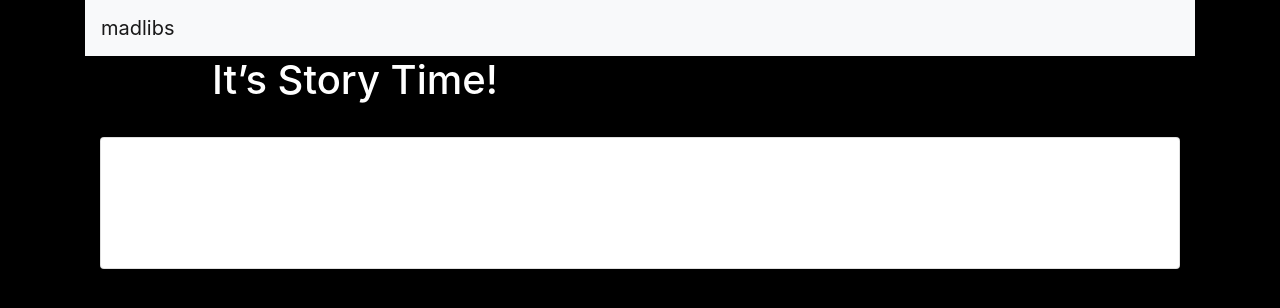
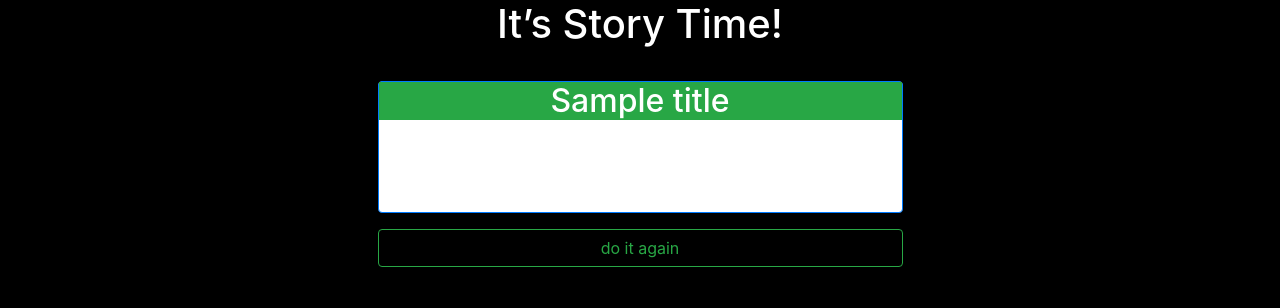
Before and after one commit to kingtor69/flask-madlibs, a Flask app: template templates/story.html in a window 1280 px wide. Shown: the top 308 px of the page. Run offline with Flask 2, Linux system fonts and the light colour scheme; the template is opened without the code that fills it: most values are stand-ins (such as "Sample title", 1, 10 or a date in 2020); some libraries are stand-ins or nearby versions.

Commit message:
DID ITgit add .!

```diff
--- a/app.py
+++ b/app.py
@@ -27,6 +27,7 @@ def get_words():
 	if chosen_title == "random":
 		story_dic = choice(storylist)
 		for key in story_dic:
+			chosen_title = key
 			chosen_story = story_dic[key]
 	else:
 		for story in storylist:
@@ -52,6 +53,10 @@ def write_story():
 	for story in storylist:
 		if chosen_title in story:
 			chosen_story = story[chosen_title]
-			return render_template("story.html", finished_story = chosen_story.generate(answers))
+			answers = {}
+			for query in request.args:
+				answers[query] = request.args[query]
+			title_story = chosen_story.generate(answers)
+			return render_template("story.html", title = title_story[0], finished_story = title_story[1])
 
 	return render_template("error.html", error = "couldn't find the story in write_story.", chosen_story = chosen_story, chosen_title = chosen_title, kicker = "dangit!")
--- a/stories.py
+++ b/stories.py
@@ -15,11 +15,12 @@ class Story:
         'I love to eat a good mango.'
     """
 
-    def __init__(self, words, text):
+    def __init__(self, words, text, title):
         """Create story with words and template text."""
 
         self.prompts = words
         self.template = text
+        self.title = title
 
     def generate(self, answers):
         """Substitute answers into text."""
@@ -31,24 +32,28 @@ class Story:
             title = title.replace("{" + key + "}", val)
             text = text.replace("{" + key + "}", val)
 
-        return [title, text]
+        return [title.title(), text]
 
 # Here's a story to get you started
+# title added by Tor
 once_upon_a_time = Story(
     ["place", "noun", "verb", "adjective", "plural_noun"],
-    """Once upon a time in a long-ago {place}, there lived a large {adjective} {noun}. It loved to {verb} {plural_noun}."""
+    """Once upon a time in a long-ago {place}, there lived a large {adjective} {noun}. It loved to {verb} {plural_noun}.""",
+    "once upon a time"
     )
 
 # subsequent stories and storylist written by Tor
 
 the_lonliest = Story(
     ['proper_name', 'noun', 'adjective', 'day_of_week', 'place', 'game', 'adverb', 'past_tense_verb', 'plural_noun', 'beverage'],
-    """{proper_name} was a {noun} and they was very, very sad because they didn't have any friends. Or not any they could think of right now. On one particularly {adjective} {day_of_week}, {proper_name} decided it was past time to make a friend, so of {pronoun} went to the {place} for a game of {game}. Everyone had said that was the best way to make new friends. It was a very {adverb} round of {game} and everyone {verb}ed a lot. {pronoun.capitalize()} did meet a lot of interesting {plural_noun}, but at the end of the game, no one wanted to go to the {place} with {proper_name} for a {beverage}. And so the lonely {noun} went home, even lonlier than before."""
+    """{proper_name} was a {noun} and they was very, very sad because they didn't have any friends. Or not any they could think of right now. On one particularly {adjective} {day_of_week}, {proper_name} decided it was past time to make a friend, so of they went to the {place} for a game of {game}. Everyone had said that was the best way to make new friends. It was a very {adverb} round of {game} and everyone {verb}ed a lot. They did meet a lot of interesting {plural_noun}, but at the end of the game, no one wanted to go to the {place} with {proper_name} for a {beverage}. And so the lonely {noun} went home, even lonlier than before.""",
+    "the lonliest {noun}"
     )
 
 day_in_the_life = Story(
     ['adverb', 'adjective', 'day_of_week', 'adjective__', 'proper_noun', 'verb', 'place', 'adjective_', 'animal', 'verb', 'noun', 'noun_'],
-    """On a {adverb} {adjective} {day_of_week}, {proper_noun} was {verb}ing their way to the {place}. When they got there, they were very {adjective_} to find a {animal} there, and even more surprised when the {animal} {verb}ed a {noun} right off the {noun_}. """
+    """On a {adverb} {adjective} {day_of_week}, {proper_noun} was {verb}ing their way to the {place}. When they got there, they were very {adjective_} to find a {animal} there, and even more surprised when the {animal} {verb}ed a {noun} right off the {noun_}. """,
+    "a {adjective} day"
     )
 
 
--- a/templates/base.html
+++ b/templates/base.html
@@ -33,48 +33,9 @@
 
 <body>
   <div class="container">
-    <nav class="navbar navbar-expand-lg navbar-light bg-light sticky-top">
-      <a class="navbar-brand" href="#">madlibs</a>
-      <button class="navbar-toggler" type="button" data-toggle="collapse" data-target="#navbarSupportedContent" aria-controls="navbarSupportedContent" aria-expanded="false" aria-label="Toggle navigation">
-        <span class="navbar-toggler-icon"></span>
-      </button>
-      <div class="collapse navbar-collapse" id="navbarSupportedContent">
-        <!--         <ul class="navbar-nav mr-auto">
-          <li class="nav-item active">
-            <a class="nav-link" href="#">Top <span class="sr-only">(current)</span></a>
-          </li>
-          <li class="nav-item">
-            <a class="nav-link" href="previousuniturl">previous unit</a>
-          </li>
-          <li class="nav-item">
-            <a class="nav-link" href="nextuniturl">next unit</a>
-          </li>
-          <li class="nav-item dropdown">
-            <a class="nav-link dropdown-toggle" href="#" id="navbarDropdown" role="button" data-toggle="dropdown" aria-haspopup="true" aria-expanded="false">
-              this.contents
-            </a>
-            <div class="dropdown-menu" aria-labelledby="navbarDropdown">
-              <a class="dropdown-item" href="#unit-1">unit.1 subunit1</a>
-              <a class="dropdown-item" href="#unit-2">unit.2 subunit2</a>
-              <a class="dropdown-item" href="#unit-3">unit.3 subunit3</a>
-              <a class="dropdown-item" href="#unit-4">unit.4 subunit4</a>
-              <div class="dropdown-divider"></div>
-              <a class="dropdown-item" href="#">back to top</a>
-            </div>
-          </li> -->
-        <!-- <li class="nav-item">
-  <a class="nav-link disabled" href="#">Disabled</a>
-</li> -->
-        </ul>
-        <!--         <form class="form-inline my-2 my-lg-0">
-          <input class="form-control mr-sm-2" type="search" placeholder="Search" aria-label="Search">
-          <button class="btn btn-outline-success my-2 my-sm-0" type="submit">Search</button>
-        </form> -->
-      </div>
-    </nav>
-    <div class="row">
-      <div class="col col-md-6 justify-content-center">
-        <h1 class="text-center primary">{%block header%}{%endblock%}</h1>
+    <div class="row justify-content-md-center">
+      <div class="col col-md-6">
+        <h1 class="text-center border-primary">{%block header%}{%endblock%}</h1>
         <hr>
       </div>
     </div>
--- a/templates/error.html
+++ b/templates/error.html
@@ -5,8 +5,8 @@
 <div class="container">
   <div class="row">
     <div class="col-md-6 justify-content-center">
-      <div class="card warning">
-        <h4 class="card-title text-center">
+      <div class="card border-danger">
+        <h4 class="card-title bg-warning text-center">
           dag nab it, something went wrong
         </h4>
         <div class="card_body">
--- a/templates/pick-story.html
+++ b/templates/pick-story.html
@@ -3,10 +3,10 @@
 {% block header %}madlibs story selection{% endblock %}
 {% block content %}
 <div class="container">
-  <div class="row">
-    <div class="col-md-6 justify-content-center">
+  <div class="row justify-content-md-center">
+    <div class="col-md-6">
       <div class="card secondary">
-        <h4 class="card-title text-center">
+        <h4 class="card-title text-center border-secondary">
           Please chose a story,<br>
           or tell me to pick one for you.
         </h4>
--- a/templates/story.html
+++ b/templates/story.html
@@ -3,10 +3,20 @@
 {% block header %}It&rsquo;s Story Time!{% endblock %}
 {% block content %}
 <div class="container">
-  <div class="card secondary">
-    <h2 class="card-title text-center">Here is your story:</h2>
-    <p class="card-body">{{finished_story}}</p>
-    </table>
+  <div class="row justify-content-md-center">
+    <div class="col-md-6">
+      <div class="card border-primary">
+        <h2 class="card-title text-center bg-success">{{title}}</h2>
+        <p class="card-body">{{finished_story}}</p>
+      </div>
+    </div>
+  </div>
+  <div class="row justify-content-md-center">
+    <div class="col-md-6">
+      <form action="/">
+        <button class="btn btn-outline-success btn-block mt-3">do it again</button>
+      </form>
+    </div>
   </div>
 </div>
 {% endblock %}
```
